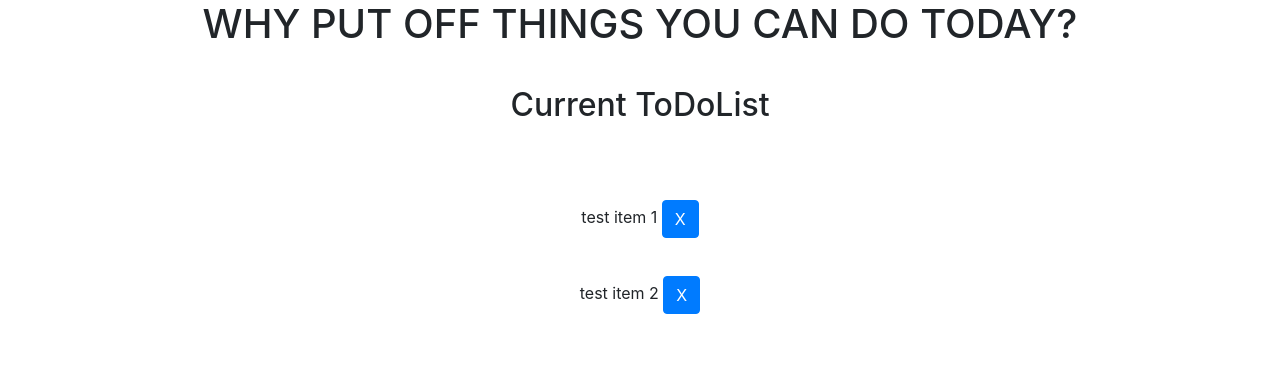
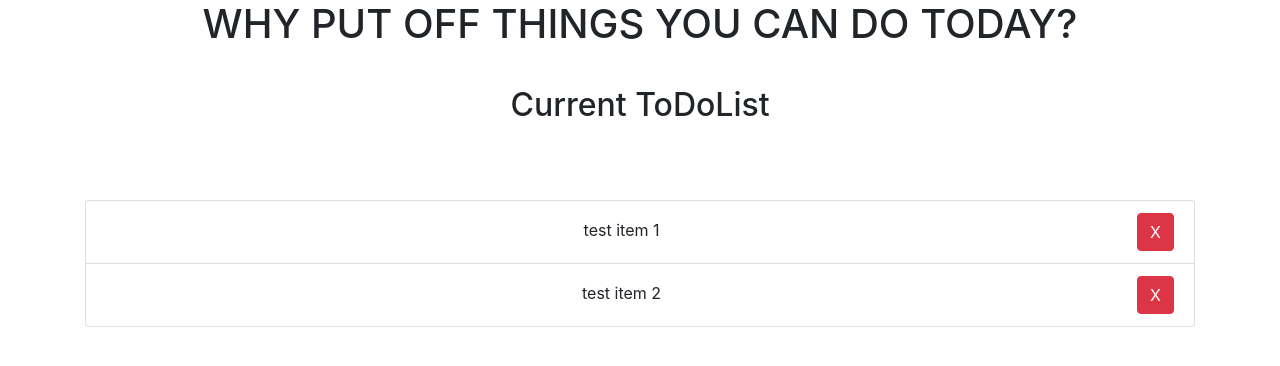
Before and after one commit to aaric1120/to_do_list, a Django app: page /todolist in a window 1280 px wide. Shown: the part 56-422 px from the top of the page. Run offline with Django 3.2, Linux system fonts and the light colour scheme; data comes from the database, SQL or seed files in the repository; both versions use the stored data as it was after the commit; some libraries are stand-ins or nearby versions.

Commit message:
adding code

```diff
--- a/templates/my_app/add.html
+++ b/templates/my_app/add.html
@@ -10,7 +10,7 @@
             <form action="{% url 'todo_list:todo' %}" method="post">
             {% csrf_token %}
             <div class="form-group form-check">
-                <input type="text" class="add_item" name="add_item" id="add_item" placeholder="Just DO it...">
+                <input type="text" class="add_item" name="add_item" id="add_item" placeholder="Just DO it..." style="width: 300px;">
             </div>
                 <button type="submit" class="btn btn-primary" name="action">Submit</button>
             </form>
--- a/templates/my_app/list_page.html
+++ b/templates/my_app/list_page.html
@@ -1,16 +1,23 @@
 {% extends "base.html" %}
 {% block content %}
 <h2 style="text-align: center; margin-bottom: 2cm;">Current ToDoList</h2>
-{% for item in final_postings %}
+
     <div class="row">
         <div class="col-sm" style="text-align: center;margin-bottom: 1cm;">
-            <form action="{% url 'todo_list:todo' %}" method="post">
-            {% csrf_token %}
-                <label class="todoitem" >{{item.1}}</label>
-                <button type="submit" class="btn btn-primary" name="action" value="{{item.0}}">X</button>
-            </form>
-
+            <ul class="list-group">
+                {% for item in final_postings %}
+                <li class="list-group-item">
+                    <form action="{% url 'todo_list:todo' %}" method="post">
+                    {% csrf_token %}
+                        <label class="todoitem" >{{item.1}}</label>
+                        <div class="float-right">
+                        <button type="submit" class="btn btn-danger" name="action" value="{{item.0}}">X</button>
+                        </div>
+                    </form>
+                </li>
+                {% endfor %}
+            </ul>
         </div>
     </div>
-{% endfor %}
+
 {% endblock content %}
```
Also changed, not shown: to_do_list/settings.py (+5 -6 lines), db.sqlite3 (added), my_app/migrations/0002_auto_20191128_2219.py (added).
